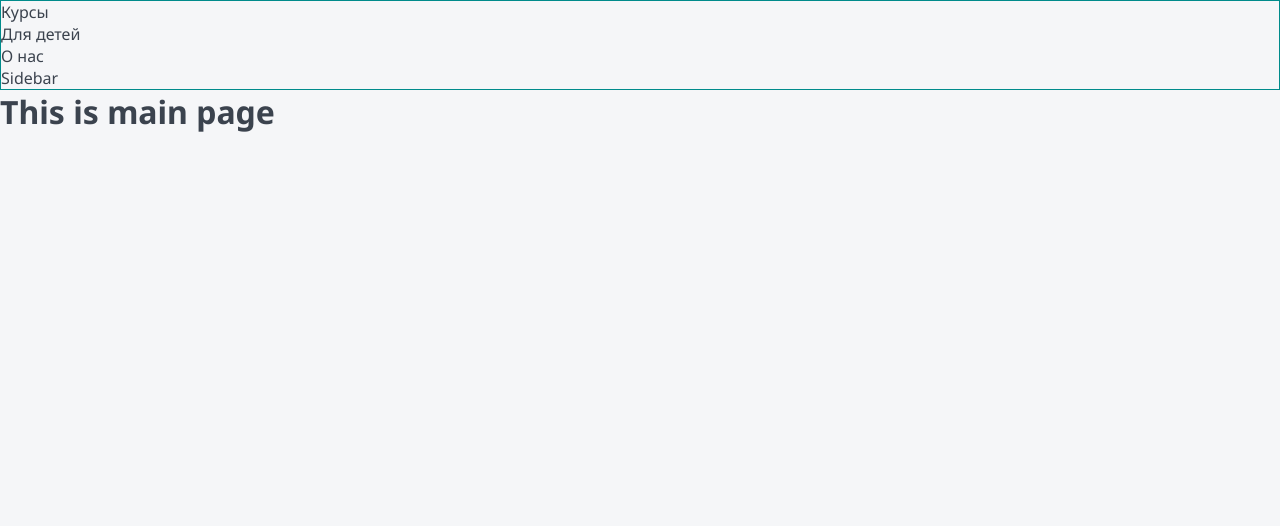
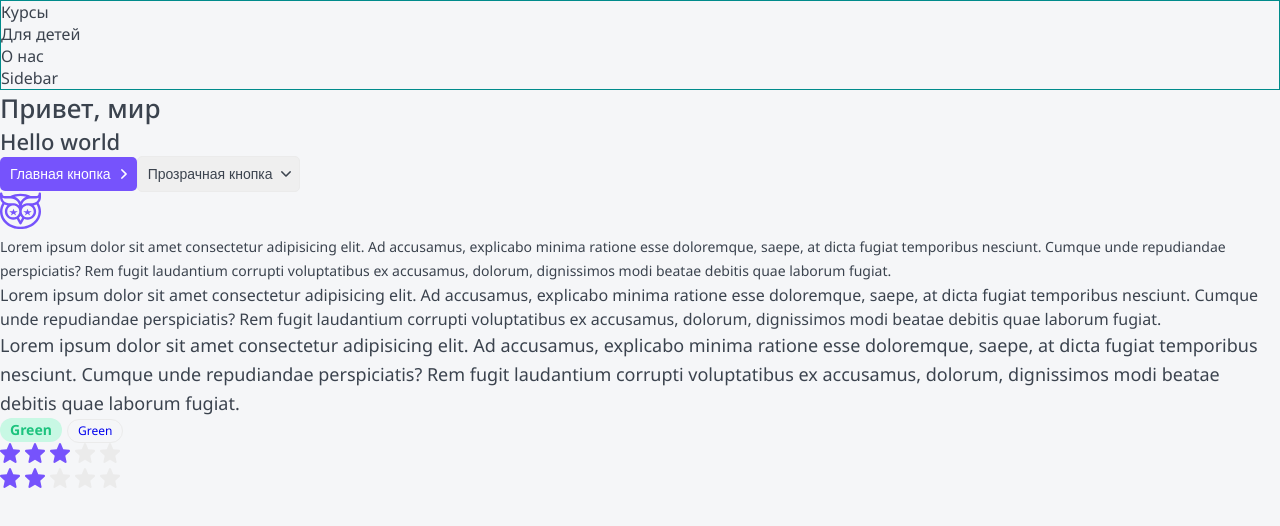
Before and after one commit to SergeiAmpilov/next-udemy, a Next.js app: page / in a window 1280 px wide. Shown: the top 526 px of the page. Built offline with nearby package versions, Linux system fonts and the light colour scheme.

Commit message:
get back

```diff
--- a/app/page.tsx
+++ b/app/page.tsx
@@ -49,9 +49,5 @@ export default function Home(): JSX.Element {
   );
 
 
-  return (
-    <main>
-      <h1>This is main page</h1>
-    </main>
-  );
+  return oldMarkdown;
 }
```
